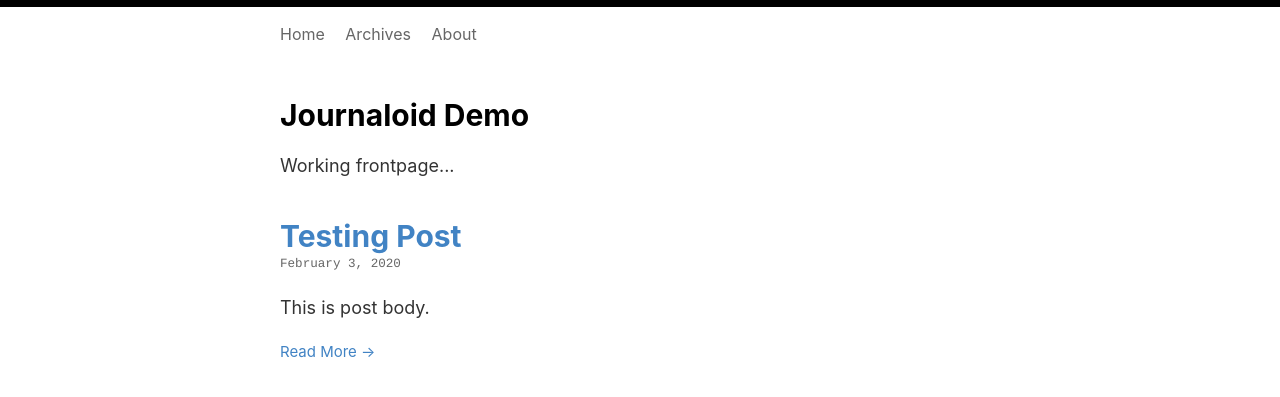
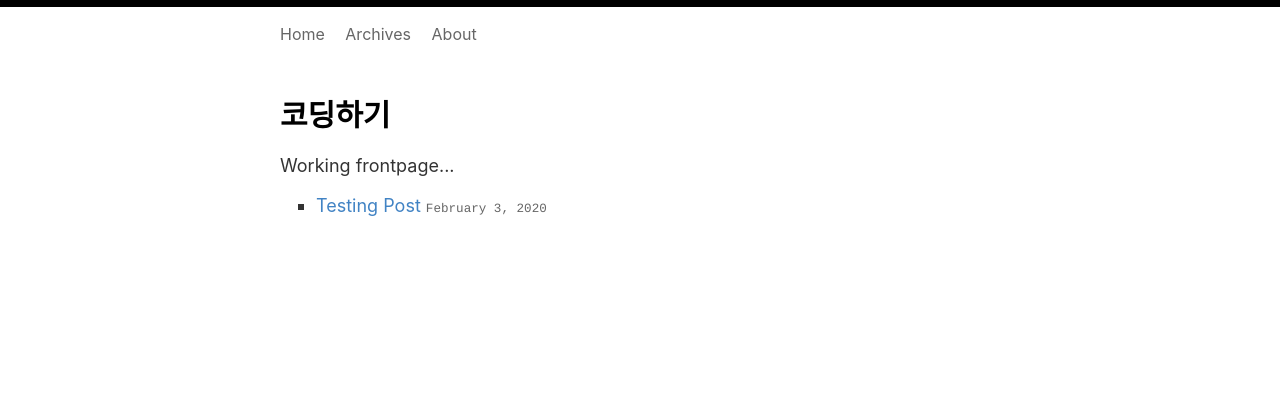
Before and after one commit to oxmhpark/coding.exonomicon.net, a Jekyll site: the page built from index.html, in a window 1280 px wide. Shown: the top 397 px of the page. Built offline with Jekyll 4.4.1, drawn with Linux system fonts in a browser that asks for light colours.

Commit message:
Update index.html

```diff
--- a/index.html
+++ b/index.html
@@ -1,5 +1,5 @@
 ---
-layout: archives-posts-recent
-title: Journaloid Demo
+layout: archives-posts-all
+title: 코딩하기
 ---
 Working frontpage...
```
